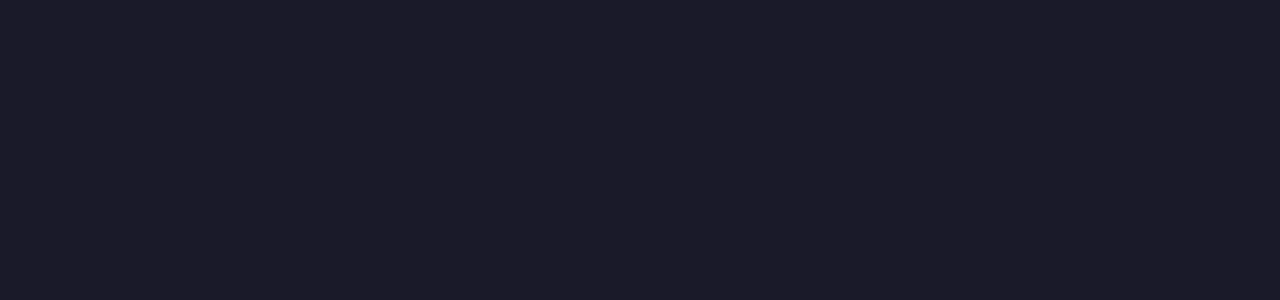
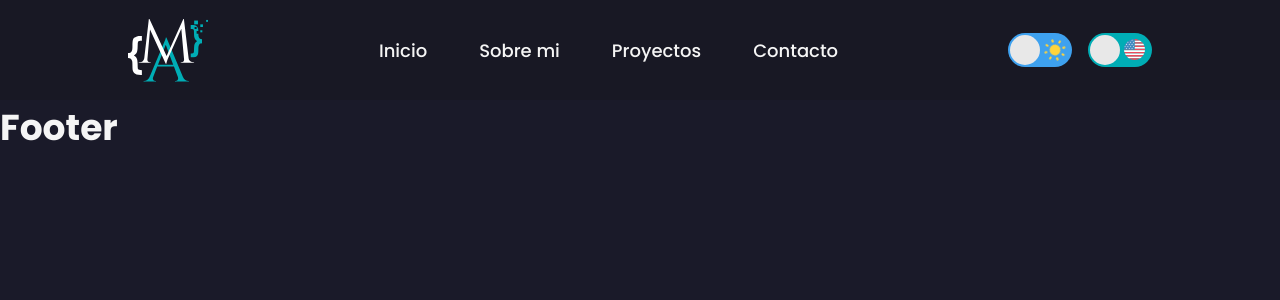
Before and after one commit to moises35/My_Portfolio, a Nuxt app: page / in a window 1280 px wide. Shown: the top 300 px of the page. Built offline with nearby package versions, Linux system fonts and the light colour scheme.

Commit message:
Added: default layout component

```diff
--- a/layout/default.vue
+++ b/layouts/default.vue
@@ -1,5 +1,7 @@
 <template>
   <div>
+    <LayoutHeader />
     <slot />
+    <LayoutFooter />
   </div>
 </template>
```
